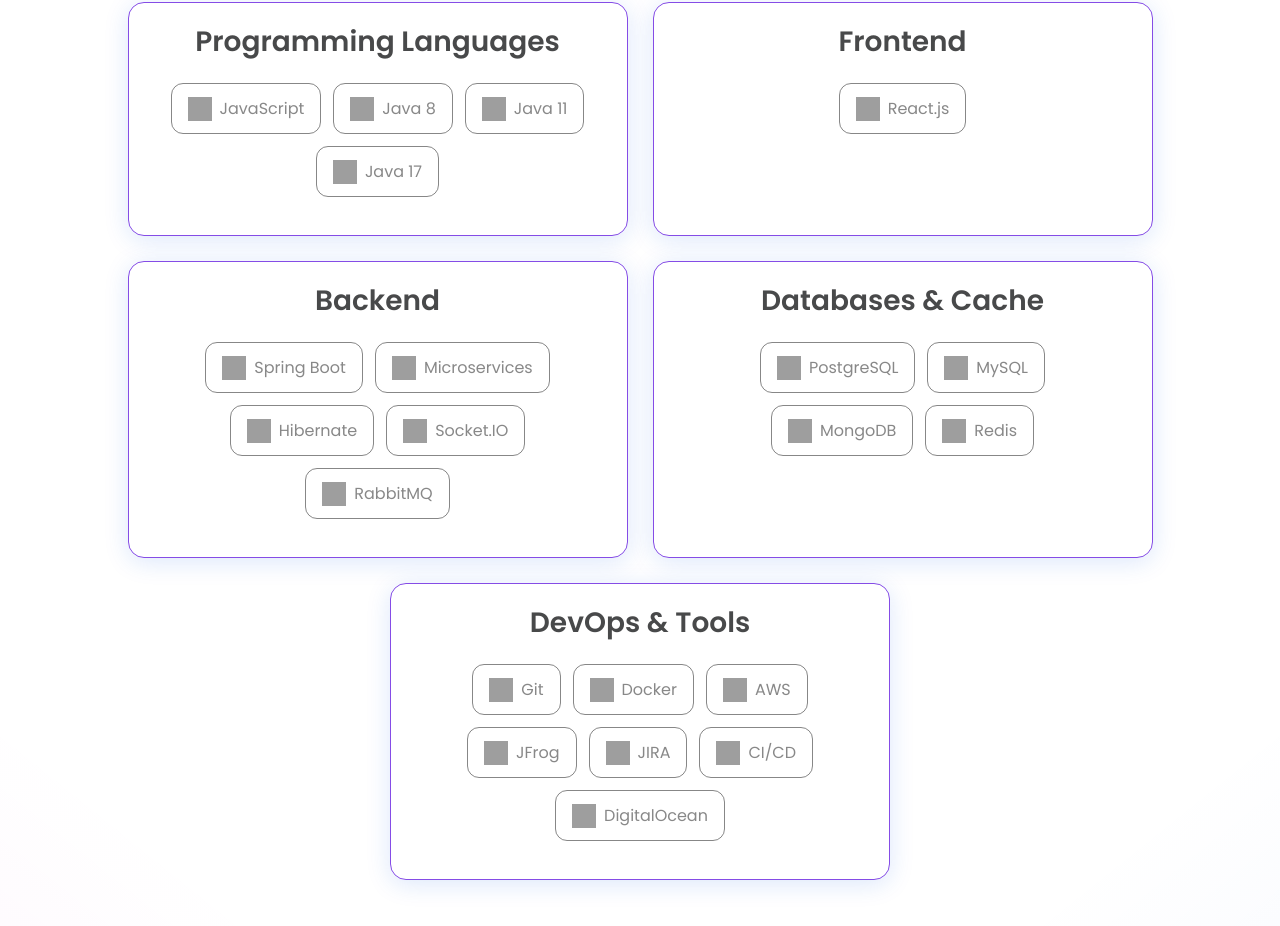
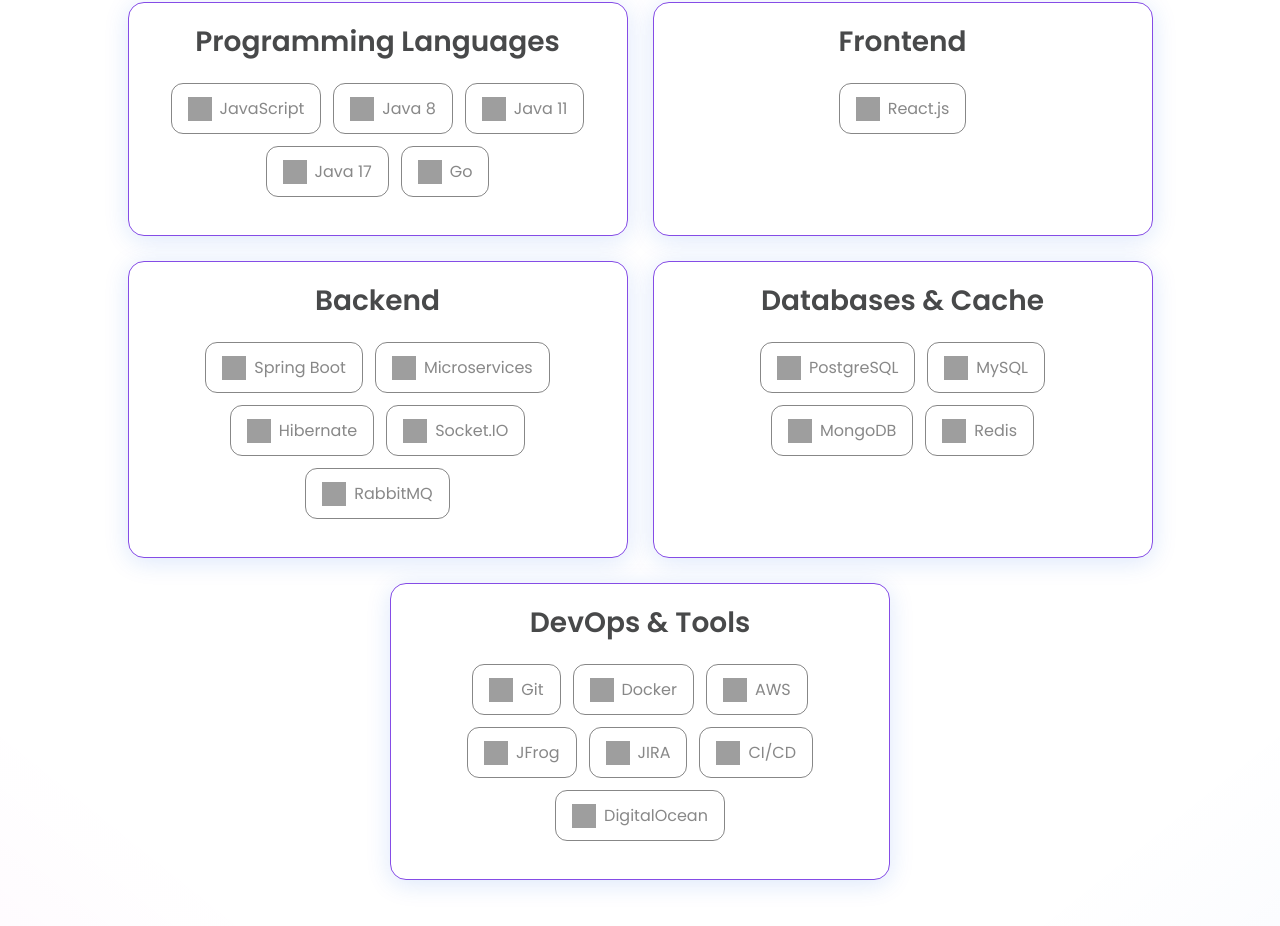
Before and after one commit to nishad-rohit/portfolio-main, a React (Create React App) app: page / in a window 1280 px wide. Shown: the part 1089-2015 px from the top of the page. Built offline with nearby package versions, Linux system fonts and the light colour scheme; grey boxes are pictures that could not be loaded.

Commit message:
adding go and updating resume

```diff
--- a/src/App.js
+++ b/src/App.js
@@ -10,7 +10,6 @@
 import Footer from "./components/Footer";
 import Experience from "./components/Experience";
 import Education from "./components/Education";
-// import ProjectDetails from "./components/ProjectDetails";
 import styled from "styled-components";
 
 const Body = styled.div`
--- a/src/data/constants.js
+++ b/src/data/constants.js
@@ -7,7 +7,7 @@
     "Experienced Java Developer with 6+ years of expertise in building scalable and high-performance applications using Java (8, 11, 17), Spring Boot, and Microservices architecture. Proficient in designing robust systems with Hibernate, Redis, and AWS services. Skilled in implementing CI/CD pipelines using tools like JFrog and delivering innovative, efficient solutions for Banking and E-commerce domains. Adept at integrating complex architectures and optimizing application performance to drive business success.",
   github: "https://github.com/Nishad1999",
   resume:
-    "https://drive.google.com/file/d/1UHeFMEMb1Tf_bm147N_iW6WmGHiWLIKg/view?usp=drive_link",
+    "https://drive.google.com/file/d/1wG9Paqr3awF7ywUeZgHZsxpU4Jg7lhW5/view?usp=drive_link",
   linkedin: "https://www.linkedin.com/in/rohit-nishad-9a5301294/",
   insta:
     "https://instagram.com/__rohit_nishad?utm_source=qr&igshid=NGExMmI2YTkyZg%3D%3D",
@@ -33,6 +33,10 @@
       {
         name: "Java 17",
         image: "https://www.vectorlogo.zone/logos/java/java-icon.svg",
+      },
+      {
+        name: "Go",
+        image: "https://go.dev/blog/go-brand/Go-Logo/PNG/Go-Logo_Blue.png",
       }
     ],
   },
```
